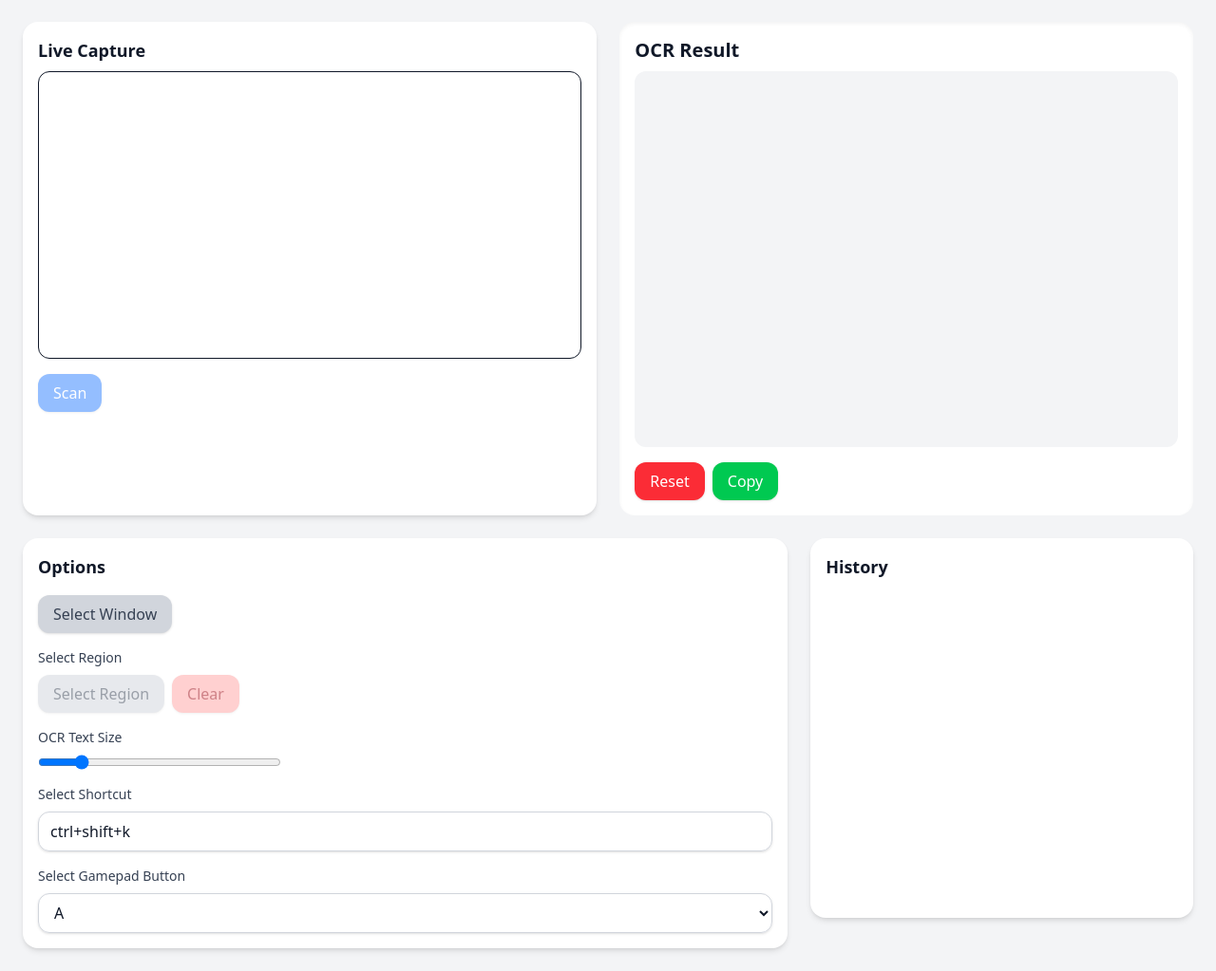
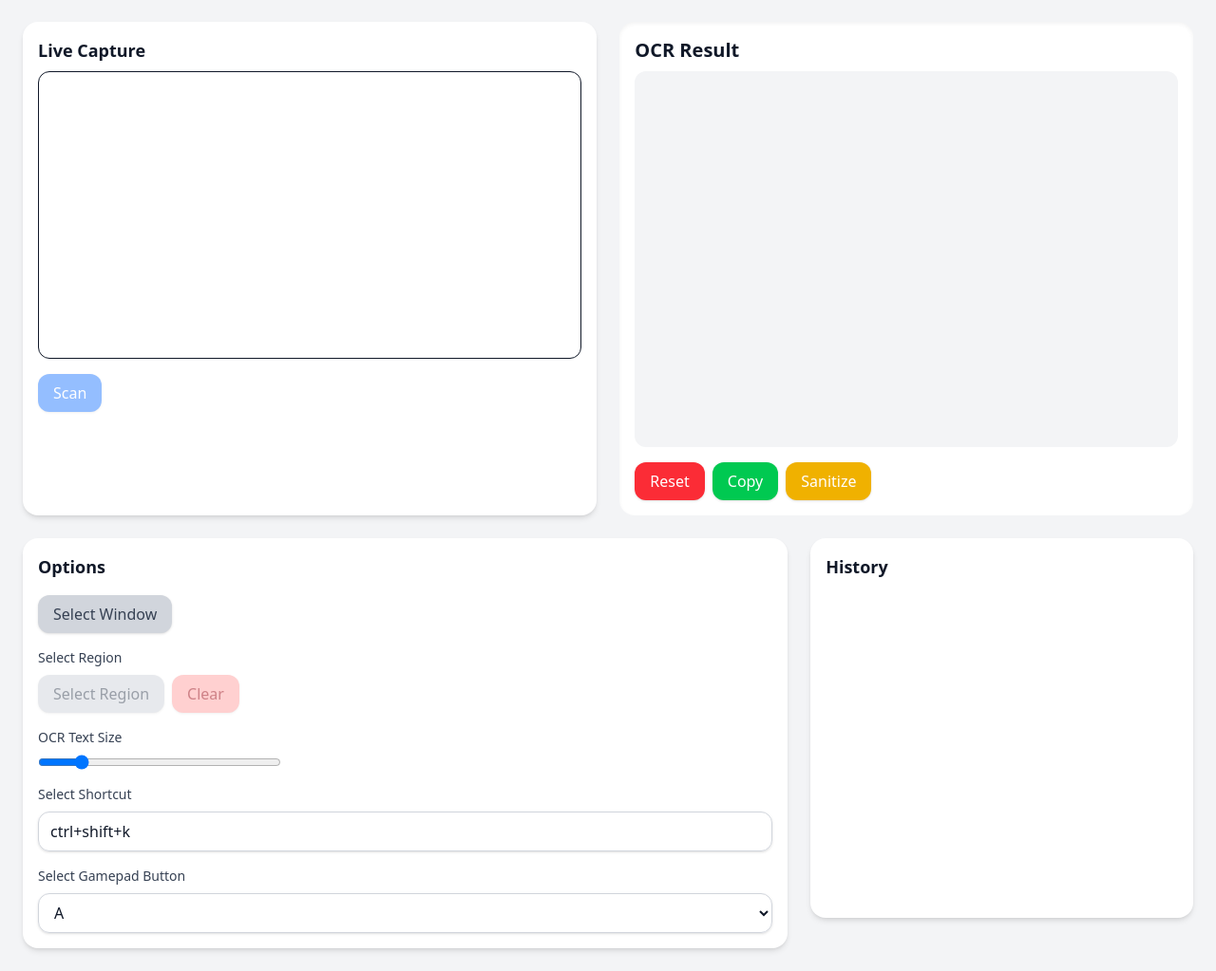
Before and after one commit to Rob1Sim/Asobitai, a Flask app: page / in a window 1280 px wide. Shown: the part 65-1088 px from the top of the page at 95% size. Run offline with Flask 3, Linux system fonts and the light colour scheme.

Commit message:
feat: add sanitize button for OCR results and update tooltip for keyboard shortcuts

```diff
--- a/static/js/keyboard.js
+++ b/static/js/keyboard.js
@@ -28,6 +28,7 @@ export function initKeyboardShortcut() {
     }
     saveSettingsToCookie();
   });
+  updateTooltipShortcut();
 }
 
 document.addEventListener('DOMContentLoaded', () => {
@@ -47,5 +48,16 @@ document.addEventListener('DOMContentLoaded', () => {
     }
 
     input.value = parts.join('+');
+    updateTooltipShortcut();
   });
+
 });
+
+function updateTooltipShortcut() {
+  const shortcutInput = document.getElementById("shortcut-input");
+  const scanTooltip = document.getElementById("scan-tooltip");
+  if (scanTooltip && shortcutInput?.value) {
+    console.log("pd")
+    scanTooltip.textContent = `Shortcut: ${shortcutInput.value}`;
+  }
+}
--- a/static/js/main.js
+++ b/static/js/main.js
@@ -6,7 +6,8 @@ import { loadSettingsFromCookie } from './cookie.js';
 window.addEventListener('DOMContentLoaded', () => {
   initOCR();
   initGamepad();
+  loadSettingsFromCookie();
   initKeyboardShortcut();
-  loadSettingsFromCookie();
+
 
 });
--- a/static/js/ocr.js
+++ b/static/js/ocr.js
@@ -280,4 +280,16 @@ document.addEventListener("DOMContentLoaded", () => {
       copyToClipboard(text, copyBtn);
     });
   }
+
+  const sanitizeBtn = document.getElementById("sanitize-btn");
+  if (sanitizeBtn && ocrResult) {
+    sanitizeBtn.addEventListener("click", () => {
+      const cleaned = ocrResult.innerText.replace(/[\s\-]+/g, '');
+      const div = document.createElement('main');
+      div.setAttribute('lang', 'ja');
+      div.innerText = cleaned;
+      ocrResult.innerHTML = '';
+      ocrResult.appendChild(div);
+    });
+  }
 });
--- a/static/js/utils.js
+++ b/static/js/utils.js
@@ -1,3 +1,5 @@
+import { saveSettingsToCookie } from "./cookie.js";
+
 /**
  * Copies the provided text to the clipboard and optionally updates the button text to indicate success.
  *
@@ -50,7 +52,10 @@ export function addToHistory(text) {
  trashIcon.textContent = "delete";
  deleteBtn.appendChild(trashIcon);
  deleteBtn.className = "text-xs text-white bg-red-500 hover:bg-red-600 rounded px-2 py-1 ";
- deleteBtn.addEventListener('click', () => historyItem.remove());
+ deleteBtn.addEventListener('click', () =>{
+    historyItem.remove();
+    saveSettingsToCookie();
+ });
 
  btnGroup.appendChild(copyBtn);
  btnGroup.appendChild(deleteBtn);
--- a/static/output.css
+++ b/static/output.css
@@ -11,6 +11,8 @@
     --color-red-500: oklch(0.637 0.237 25.331);
     --color-red-600: oklch(0.577 0.245 27.325);
     --color-red-800: oklch(0.444 0.177 26.899);
+    --color-yellow-500: oklch(0.795 0.184 86.047);
+    --color-yellow-600: oklch(0.681 0.162 75.834);
     --color-green-500: oklch(0.723 0.219 149.579);
     --color-green-600: oklch(0.627 0.194 149.214);
     --color-blue-500: oklch(0.623 0.214 259.815);
@@ -392,6 +394,9 @@
   .flex-col {
     flex-direction: column;
   }
+  .flex-col-reverse {
+    flex-direction: column-reverse;
+  }
   .flex-wrap {
     flex-wrap: wrap;
   }
@@ -474,6 +479,9 @@
   }
   .bg-white {
     background-color: var(--color-white);
+  }
+  .bg-yellow-500 {
+    background-color: var(--color-yellow-500);
   }
   .fill-current {
     fill: currentColor;
@@ -657,6 +665,13 @@
       }
     }
   }
+  .hover\:bg-yellow-600 {
+    &:hover {
+      @media (hover: hover) {
+        background-color: var(--color-yellow-600);
+      }
+    }
+  }
   .hover\:text-gray-900 {
     &:hover {
       @media (hover: hover) {
--- a/templates/index.html
+++ b/templates/index.html
@@ -7,8 +7,7 @@
     document.documentElement.classList.toggle('dark', window.matchMedia('(prefers-color-scheme: dark)').matches);
   </script>
   <link rel="stylesheet" href="/static/output.css">
-  <link rel="stylesheet" href="https://fonts.googleapis.com/css2?family=Material+Symbols+Outlined:opsz,wght,FILL,GRAD@24,400,0,0&icon_names=delete" />
-  <link rel="stylesheet" href="https://fonts.googleapis.com/css2?family=Material+Symbols+Outlined:opsz,wght,FILL,GRAD@24,400,0,0&icon_names=content_copy" />
+  <link href="https://fonts.googleapis.com/css2?family=Material+Symbols+Outlined" rel="stylesheet" />
   <link rel="icon" href="/static/favicon.ico" type="image/x-icon">
 
 </head>
@@ -45,7 +44,7 @@
             <!-- Scan button -->
             <div class="relative group">
               <button id="capture-btn" class="bg-blue-500 text-white px-4 py-2 rounded-xl shadow hover:bg-blue-600">Scan</button>
-              <div class="absolute bottom-full mb-1 left-1/2 -translate-x-1/2 px-2 py-1 text-xs text-white bg-gray-800 rounded opacity-0 group-hover:opacity-100 transition">
+              <div id="scan-tooltip" class="absolute bottom-full mb-1 left-1/2 -translate-x-1/2 px-2 py-1 text-xs text-white bg-gray-800 rounded opacity-0 group-hover:opacity-100 transition whitespace-nowrap">
                 Shortcut: Ctrl + Shift + K
               </div>
             </div>
@@ -64,7 +63,7 @@
               </svg>
               <span>Analyzing...</span>
             </div>
-            <div class="mt-4 flex gap-2">
+            <div class="mt-4 flex gap-2 flex-wrap">
               <!-- Reset Button -->
               <div class="relative group">
                 <button id="reset-btn" class="bg-red-500 text-white px-4 py-2 rounded-xl shadow hover:bg-red-600">Reset</button>
@@ -78,6 +77,14 @@
                 <button id="copy-btn" class="bg-green-500 text-white px-4 py-2 rounded-xl shadow hover:bg-green-600">Copy</button>
                 <div class="absolute bottom-full mb-1 left-1/2 -translate-x-1/2 px-2 py-1 text-xs text-white bg-gray-800 rounded opacity-0 group-hover:opacity-100 transition">
                   Copy to clipboard
+                </div>
+              </div>
+
+              <!-- Sanitize Button -->
+              <div class="relative group">
+                <button id="sanitize-btn" class="bg-yellow-500 text-white px-4 py-2 rounded-xl shadow hover:bg-yellow-600">Sanitize</button>
+                <div class="absolute bottom-full mb-1 left-1/2 -translate-x-1/2 px-2 py-1 text-xs text-white bg-gray-800 rounded opacity-0 group-hover:opacity-100 transition whitespace-nowrap">
+                  Remove spaces, line breaks, and dashes
                 </div>
               </div>
             </div>
@@ -139,7 +146,7 @@
         <!-- OCR History Panel -->
         <div class="w-1/3 bg-white dark:bg-gray-800 rounded-2xl shadow-md p-4 h-[400px] overflow-y-auto">
           <h2 class="text-lg font-semibold mb-4">History</h2>
-          <div id="ocr-history" class="flex flex-col gap-2">
+          <div id="ocr-history" class="flex flex-col-reverse gap-2">
           </div>
         </div>
       </div>
```
